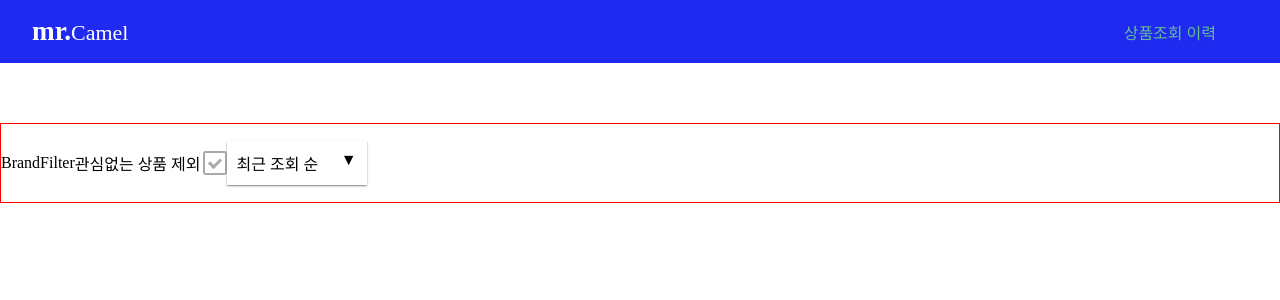
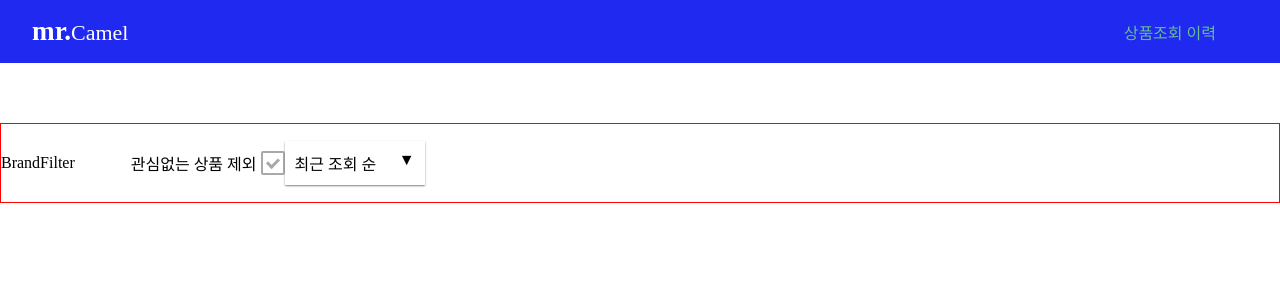
Before and after one commit to jiyoon1156/mrcamel-assignment2, a React (Create React App) app: page /recentList in a window 1280 px wide. Shown: the top 300 px of the page. Built offline with nearby package versions, Linux system fonts and the light colour scheme.

Commit message:
[STYLE] 체크박스 수직 정렬 구현

```diff
--- a/src/pages/RecentList/FilterBar/Filter/NotInterestFilter.js
+++ b/src/pages/RecentList/FilterBar/Filter/NotInterestFilter.js
@@ -20,7 +20,7 @@ const Label = styled.label`
   cursor: pointer;
   display: block;
   position: relative;
-  padding-right: 26px;
+  padding: 0 28px 0 56px;
   user-select: none;
   white-space: nowrap;
 
@@ -52,11 +52,12 @@ const Input = styled.input`
 
 const Span = styled.span`
   border: 2px solid #a9a9a9;
-  border-radius: 10%;
+  border-radius: 2px;
   height: 24px;
   position: absolute;
   right: 0;
-  top: 0;
+  top: 50%;
+  transform: translateY(-50%);
   width: 24px;
 
   &:after {
```
